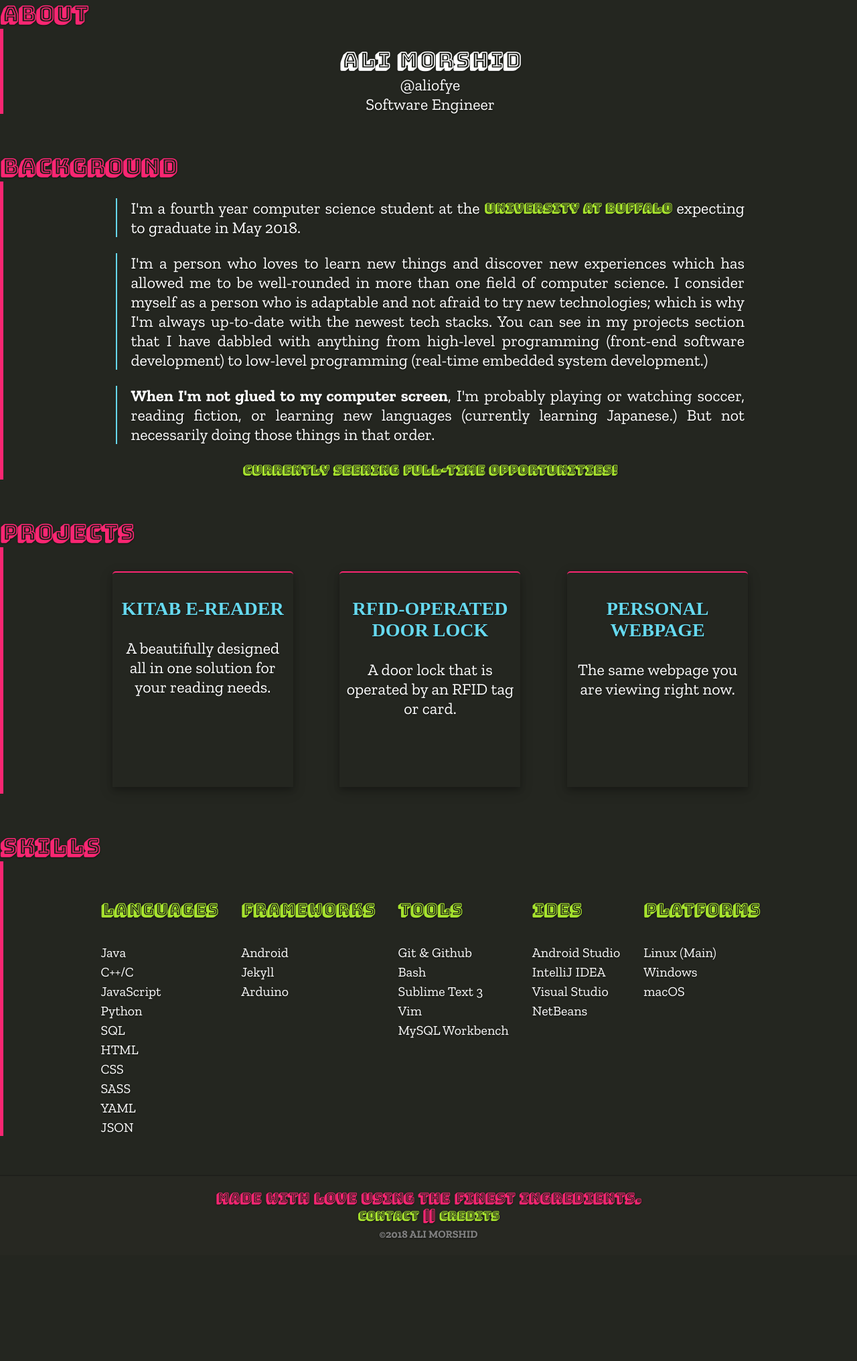
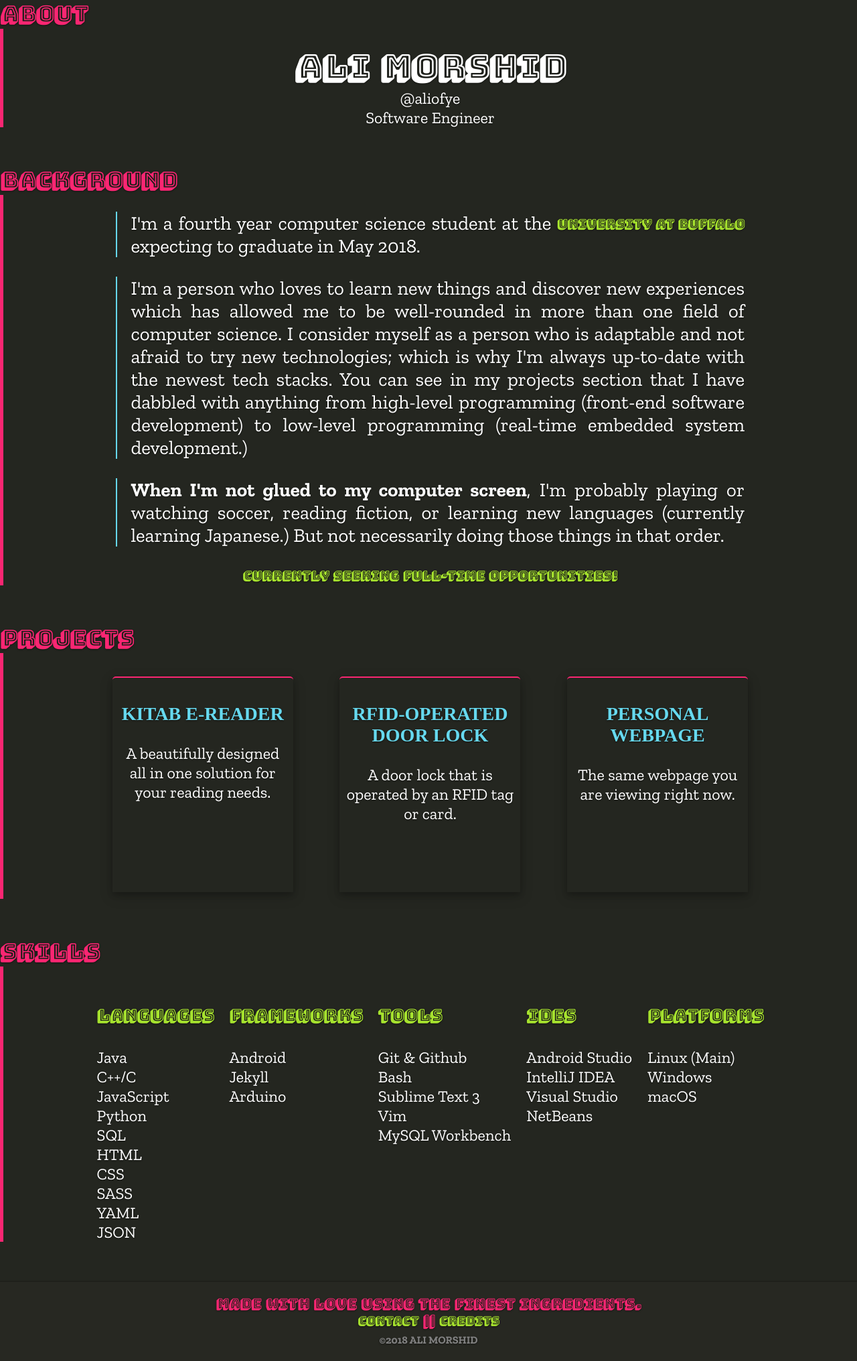
Before and after one commit to aliofyemen/aliofyemen.github.io, a Jekyll site: the page built from index.html, in a window 1280 px wide. Shown: the whole page at 67% size. Built offline with Jekyll 4.4.1, drawn with Linux system fonts in a browser that asks for light colours; some web fonts are replaced; before the commit the page ends 1874 px from its top, so only the background shows below that.

Commit message:
added style to headers made skills look even with the rest of the text

```diff
--- a/_includes/skills.html
+++ b/_includes/skills.html
@@ -6,7 +6,7 @@
       <div class="skills">
       	<h4 class="section_subtitle">{{ entry.category }}</h4>
       	{% for list in entry.list %}
-      		<small> {{ list.item }} </small><br>
+      	 {{ list.item }}<br>
       	{% endfor %}
    	  </div>
       {% endfor %}
--- a/css/styles.scss
+++ b/css/styles.scss
@@ -103,9 +103,10 @@
 
 blockquote {
 	margin-top: 0;
-	text-align: justify;
+    padding-left: 2%;
+    text-align: justify;
     text-justify: inter-word;
-    padding-left: 2%;
+    font-size: larger;
 	border-left: $secondary-border;
 }
 
@@ -135,6 +136,14 @@
 	color: $neon-pink;
    	background-color: $light-graphite;
    	border-top: 2px solid rgba(0, 0, 0, 0.2);
+}
+
+h1 {
+	color: $neon-pink;
+}
+
+h4 {
+	color: $neon-blue;
 }
 
 
@@ -223,7 +232,7 @@
 
 #name {
 	font-family: $title-font;
-	font-size: $title-font-size;
+	font-size: 2em;
 	font-weight: bold;
 	color: #fff;
 }
@@ -292,7 +301,7 @@
 #blog_header {
 	font-family: $title-font;
 	font-weight: bold;
-	font-size: 2em;
+	font-size: 1.75em;
 	color: #fff;
 }
 
@@ -330,6 +339,7 @@
         margin-left: 10px;
         margin-right: 10px;
         text-align: center;
+        font-size: smaller;
     }
 
     .section_content {
```
Also changed, not shown: 8 other files.
